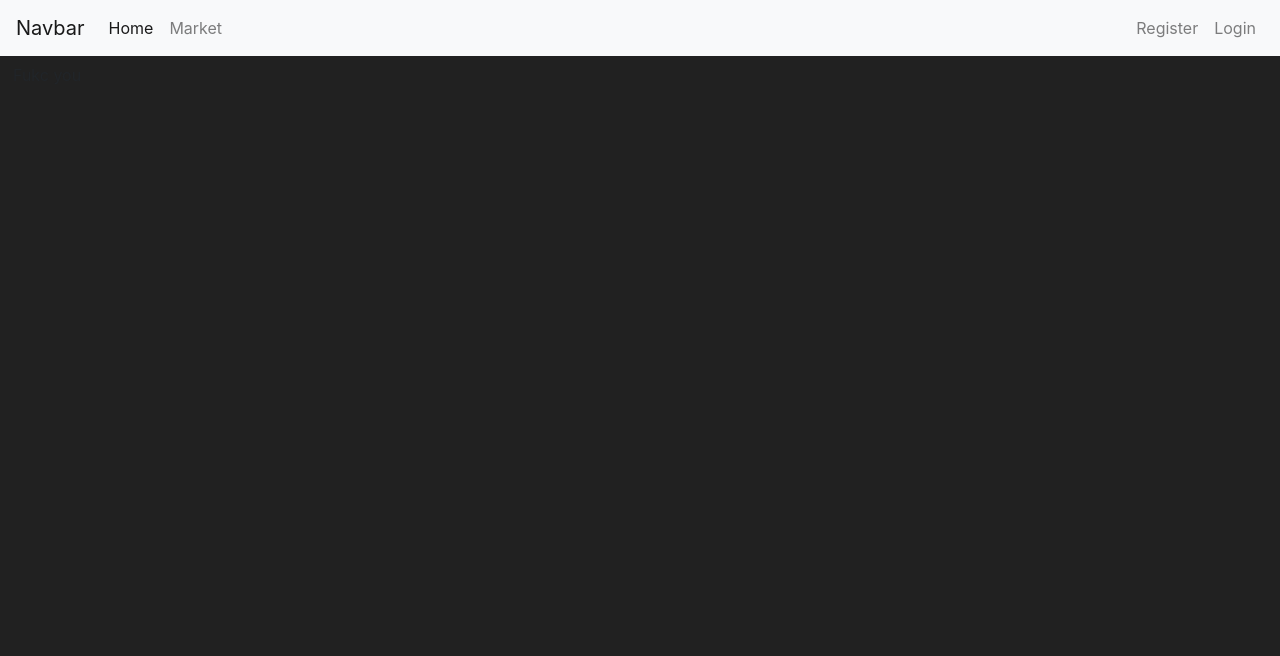
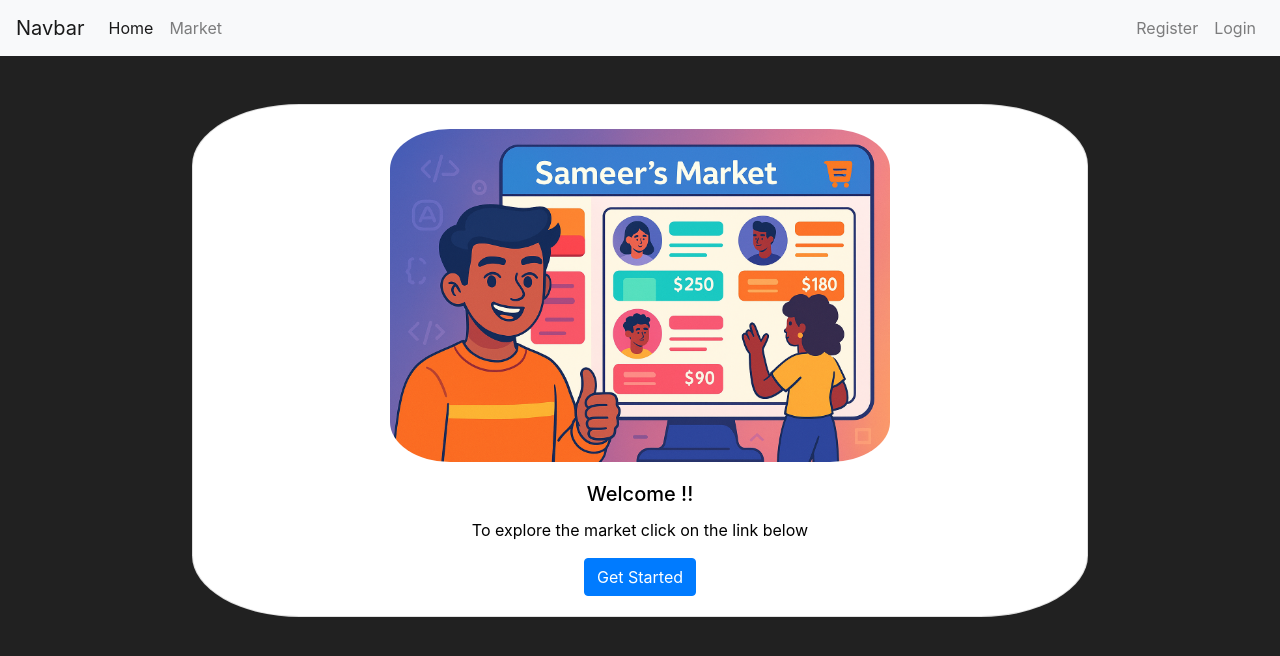
Before and after one commit to sameer21100/market, a Flask app: page / in a window 1280 px wide. Shown: the top 656 px of the page. Run offline with Flask 3, Linux system fonts and the light colour scheme; data comes from the database, SQL or seed files in the repository.

Commit message:
Added the Home page content

```diff
--- a/app.py
+++ b/app.py
@@ -107,7 +107,7 @@ def main():
 def login():
     if "user" in session:
         flash("You are already logged in")
-        return redirect(url_for("home"))
+        return redirect(url_for("main"))
     if request.method== "POST":
         username=request.form["username"]
         password=request.form["password"]
--- a/templates/home.html
+++ b/templates/home.html
@@ -1,7 +1,19 @@
 {%extends "parent.html"%}
 {%block title%}Home Page{%endblock%}
 {%block content%}
-<button class="btn btn-outline">Fukc you</button>
+<br>
+<br>
+<div class="card text-center mx-auto" style="width: 70%; border-radius: 12%;">
+    <br>
+    <img src="{{ url_for('static', filename='images/image.png') }}" class="card-img-top mx-auto d-block" style="width: 500px ;border-radius: 12%;" alt="Sameer's Market">
+
+    <div class="card-body" style="color: black">
+        <h5 class="card-title">Welcome !! </h5>
+        <p class="card-text">To explore the market click on the link below</p>
+        <a href="{{url_for('login')}}" class="btn btn-primary">Get Started</a>
+    </div>
+</div>
+
     <!-- {%for item in users%}
         <p>{{item.username}}</p>
         <p>{{item.email}}</p>
--- a/templates/login.html
+++ b/templates/login.html
@@ -2,7 +2,12 @@
 {%block title%}Login{%endblock%}
 {%block content%}
 <div class="container d-flex justify-content-center">
+    <br>
     <form action="" method="POST">
+        <div class="text-center" >
+            <img src="{{ url_for('static', filename='images/image.png') }}"  style="border-radius: 50%;" alt="Market" width="150" height="150">
+        </div>
+
     <div class ="mb-3">
         <label for="username">Username</label>
         <br>
--- a/templates/parent.html
+++ b/templates/parent.html
@@ -1,11 +1,11 @@
 <!doctype html>
 <html lang="en">
   <head>
-    <!-- Required meta tags -->
+
     <meta charset="utf-8">
     <meta name="viewport" content="width=device-width, initial-scale=1, shrink-to-fit=no">
+    <link rel="icon" type="image/png" href="{{ url_for('static', filename='images/image.png') }}">
 
-    <!-- Bootstrap CSS -->
     <link rel="stylesheet" href="https://cdn.jsdelivr.net/npm/bootstrap@4.4.1/dist/css/bootstrap.min.css" integrity="sha384-Vkoo8x4CGsO3+Hhxv8T/Q5PaXtkKtu6ug5TOeNV6gBiFeWPGFN9MuhOf23Q9Ifjh" crossorigin="anonymous">
 
     <title>{%block title%}{%endblock%}</title>
--- a/templates/register.html
+++ b/templates/register.html
@@ -4,6 +4,9 @@
 {%block content%}
 <div class="container justify-content-center d-flex">
     <form method="POST" action="/register">
+        <div class="text-center">
+            <img src="{{ url_for('static', filename='images/image.png') }}" style="border-radius: 50%" alt="Join Sameer's Market" width="150">
+        </div>
         <input type="hidden" name="csrf_token" value="{{csrf_token}}">
 
         <div class="mb-3">
```
Also changed, not shown: static/images/image.png (added).
